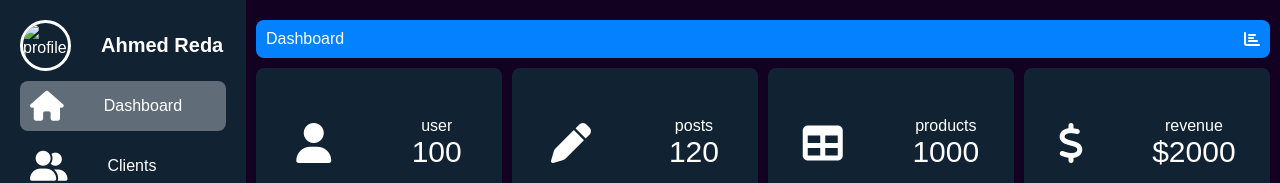
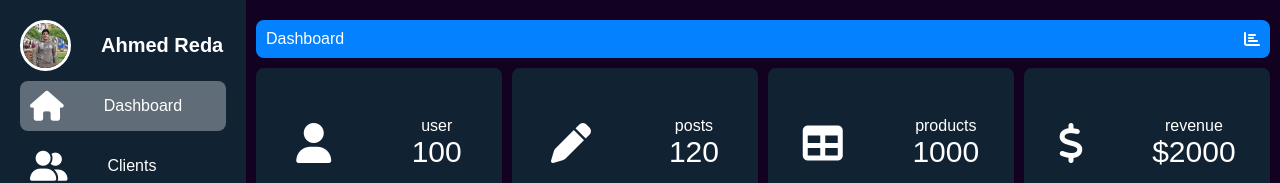
Before and after one commit to a7med-red3/Responsive-Dashboard, a plain HTML site: page index.html in a window 1280 px wide. Shown: the top 183 px of the page. Drawn offline with Linux system fonts and the light colour scheme; the site is published under a folder, as on GitHub Pages, so addresses that start at the root find nothing.

Commit message:
Update index.html

```diff
--- a/index.html
+++ b/index.html
@@ -11,7 +11,7 @@
         <ul>
             <li class="profile">
                 <div class="img-box">
-                    <img src="/img/user.jpeg" alt="profile">
+                    <img src="img/user.jpeg" alt="profile">
                 </div>
                 <h2>ahmed reda</h2>
             </li>
```
